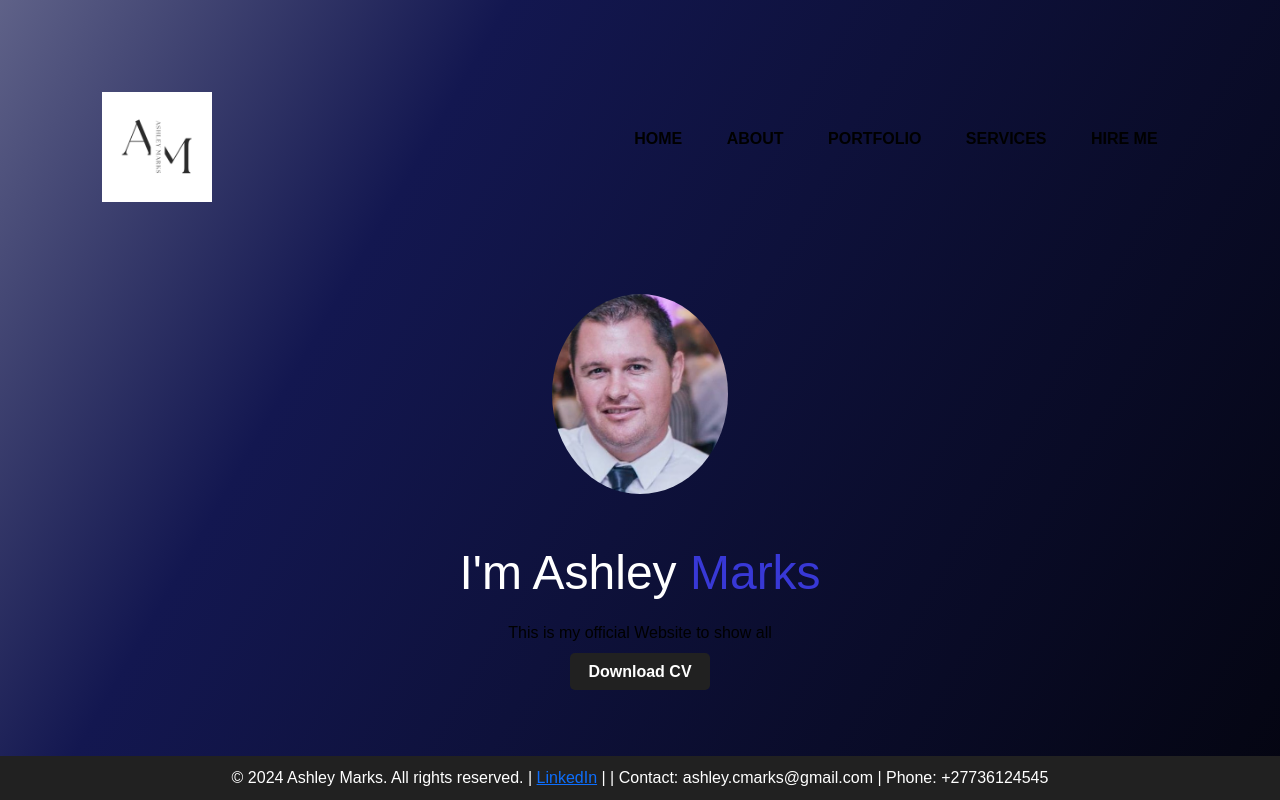
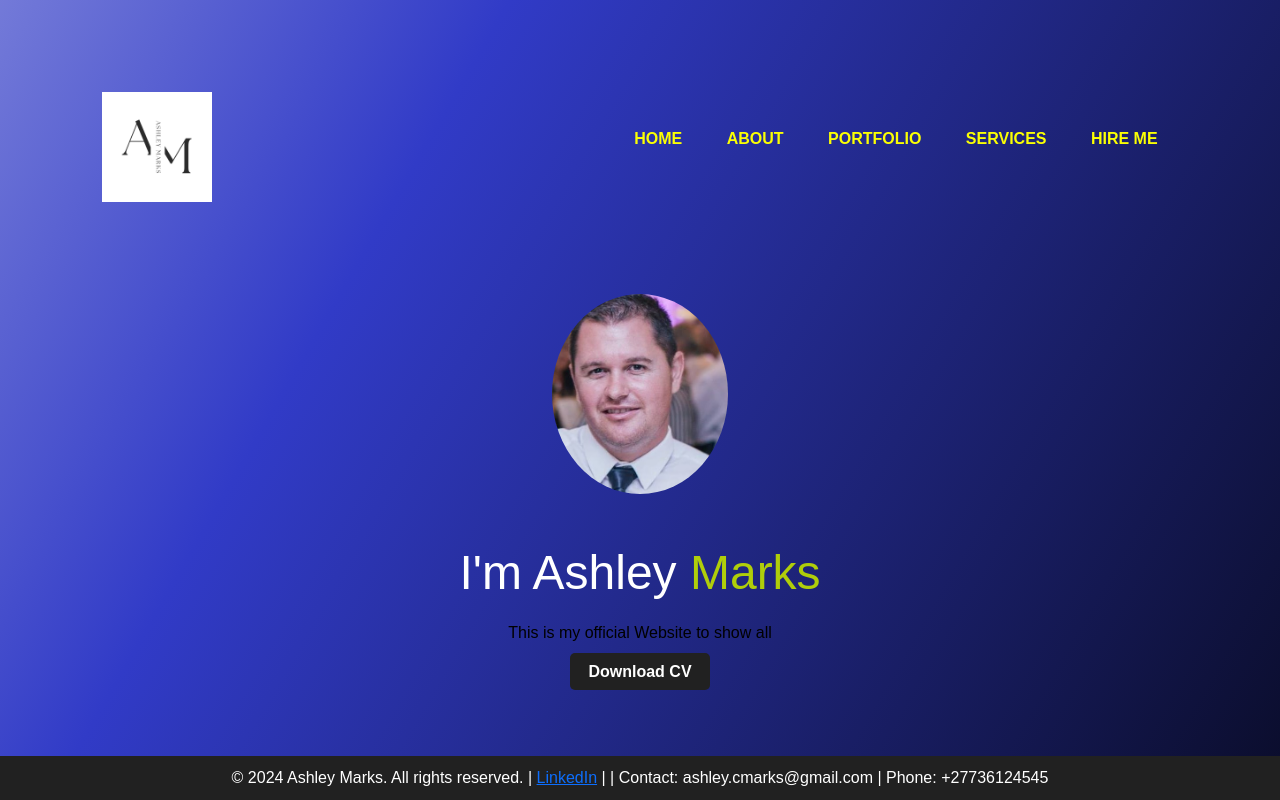
Before and after one commit to ShleeWorx/CV2, a plain HTML site: page index.html in a window 1280 px wide. Drawn offline with nearby package versions, Linux system fonts and the light colour scheme.

Commit message:
Add files via upload

```diff
--- a/style.css
+++ b/style.css
@@ -1,5 +1,5 @@
 .gradient-background {
-  background: linear-gradient(300deg, #000000, #131750, #fcfcfc);
+  background: linear-gradient(300deg, #000000, #313bc7, #fcfcfc);
   background-size: 180% 180%;
   animation: gradient-animation 18s ease infinite;
 }
@@ -35,7 +35,7 @@ nav ul li {
 
 nav ul li a {
   text-decoration: none;
-  color: #000;
+  color: #fbff03;
   font-weight: bold;
 }
 
@@ -55,7 +55,7 @@ nav ul li a:hover {
 }
 
 span {
-  color: rgb(56, 56, 214);
+  color: rgb(176, 206, 10);
 }
 
 .detel p {
```
